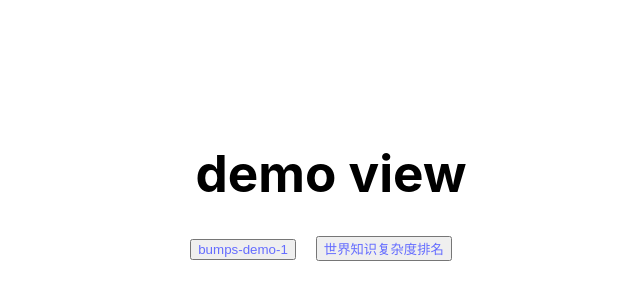
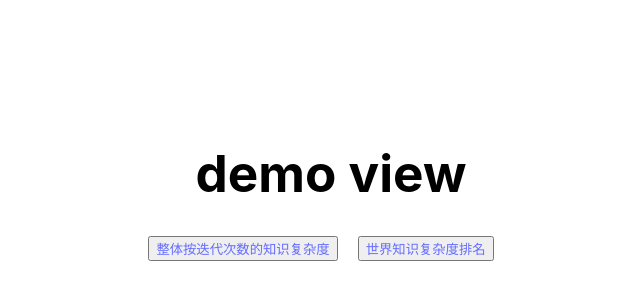
Before and after one commit to iwuzhen/bumps-demo-20221110, a React (Vite) app: page / in a window 1280 px wide. Shown: the part 214-514 px from the top of the page, without its empty margins (309-949 px from the left). Built offline with nearby package versions, Linux system fonts and the light colour scheme; what colormap would draw is missing.

Commit message:
change title

```diff
--- a/src/routes/root.jsx
+++ b/src/routes/root.jsx
@@ -2,7 +2,7 @@ export default function Root() {
     return (
       <>
           <h1>demo view</h1>
-          <button style={{marginRight:'20px'}}><a href="/demo/demo-1">bumps-demo-1</a></button>
+          <button style={{marginRight:'20px'}}><a href="/demo/demo-1">整体按迭代次数的知识复杂度</a></button>
           <button style={{marginRight:'20px'}}><a href="/demo/demo-2">世界知识复杂度排名</a></button>
           {/* <button style={{marginRight:'20px'}}><a href="/demo/demo-3">世界知识复杂度排名+中美湾区</a></button> */}
       </>
```
